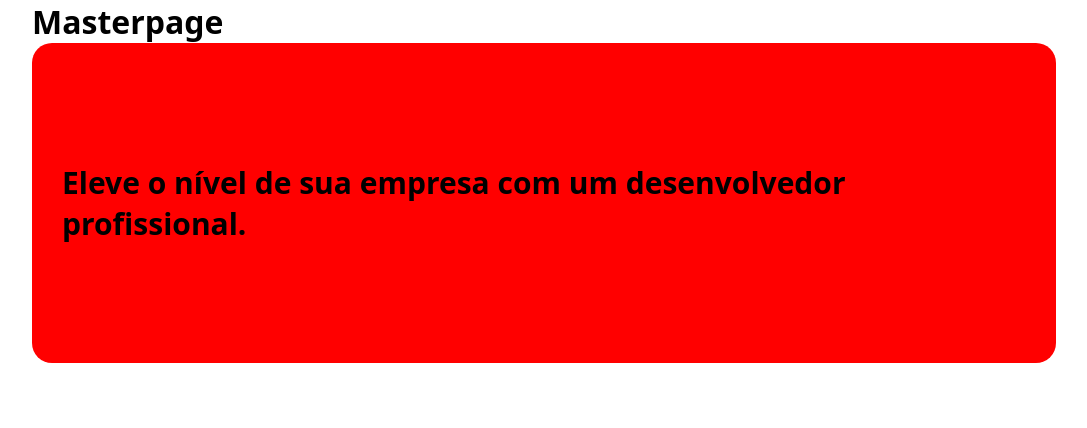
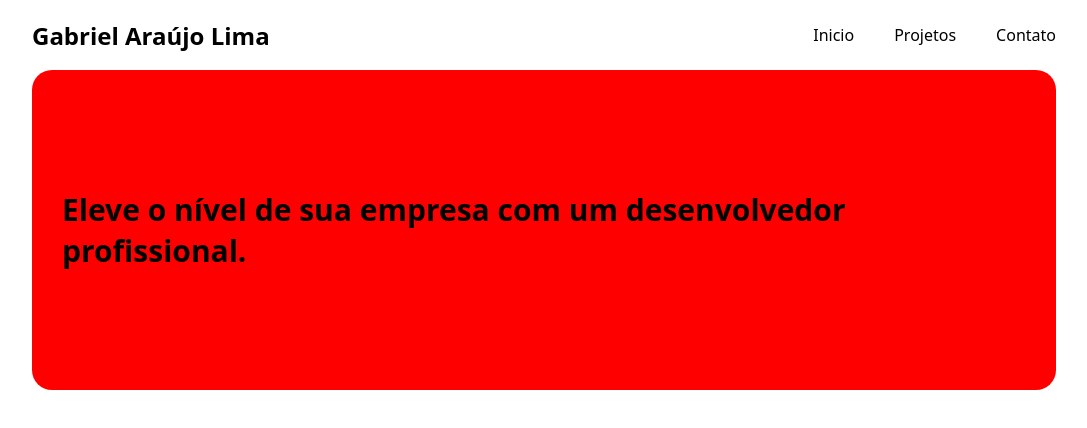
Before and after one commit to theMyntt/MyPortfolio, a React (Vite) app: page / in a window 1280 px wide. Shown: the top 428 px of the page, without its empty margins (96-1183 px from the left). Built offline with nearby package versions, Linux system fonts and the light colour scheme.

Commit message:
feat: menu de navegação

```diff
--- a/src/Masterpage/index.jsx
+++ b/src/Masterpage/index.jsx
@@ -1,9 +1,21 @@
 import React from "react";
+import "./index.scss";
 
 export default function MasterPage() {
-    return (
-        <div>
-            <h1>Masterpage</h1>
-        </div>
-    );
+  return (
+    <div className="flex alCenter header">
+      <div className="brand-logo">
+        <h2>Gabriel Araújo Lima</h2>
+      </div>
+      <div className="brand-nav">
+        <nav>
+            <ul className="flex">
+                <li><a href="./">Inicio</a></li>
+                <li><a href="./project">Projetos</a></li>
+                <li><a href="./contact">Contato</a></li>
+            </ul>
+        </nav>
+      </div>
+    </div>
+  );
 }
--- /dev/null
+++ b/src/Masterpage/index.scss
@@ -0,0 +1,33 @@
+.flex {
+    display: flex;
+}
+
+.alCenter {
+    align-items: center;
+}
+
+.brand-nav nav ul {
+    list-style-type: none;
+}
+.brand-nav nav ul li {
+    margin: 0 20px;
+}
+.brand-nav nav ul li:last-child {
+    margin: 0 0 0 20px;
+}
+
+.header {
+    height: 70px;
+    justify-content: space-between;
+}
+
+a {
+    cursor: pointer;
+    text-decoration: none;
+    color: #000;
+    transition: 0.3s;
+}
+
+a:hover {
+    color: #00f
+}
```
